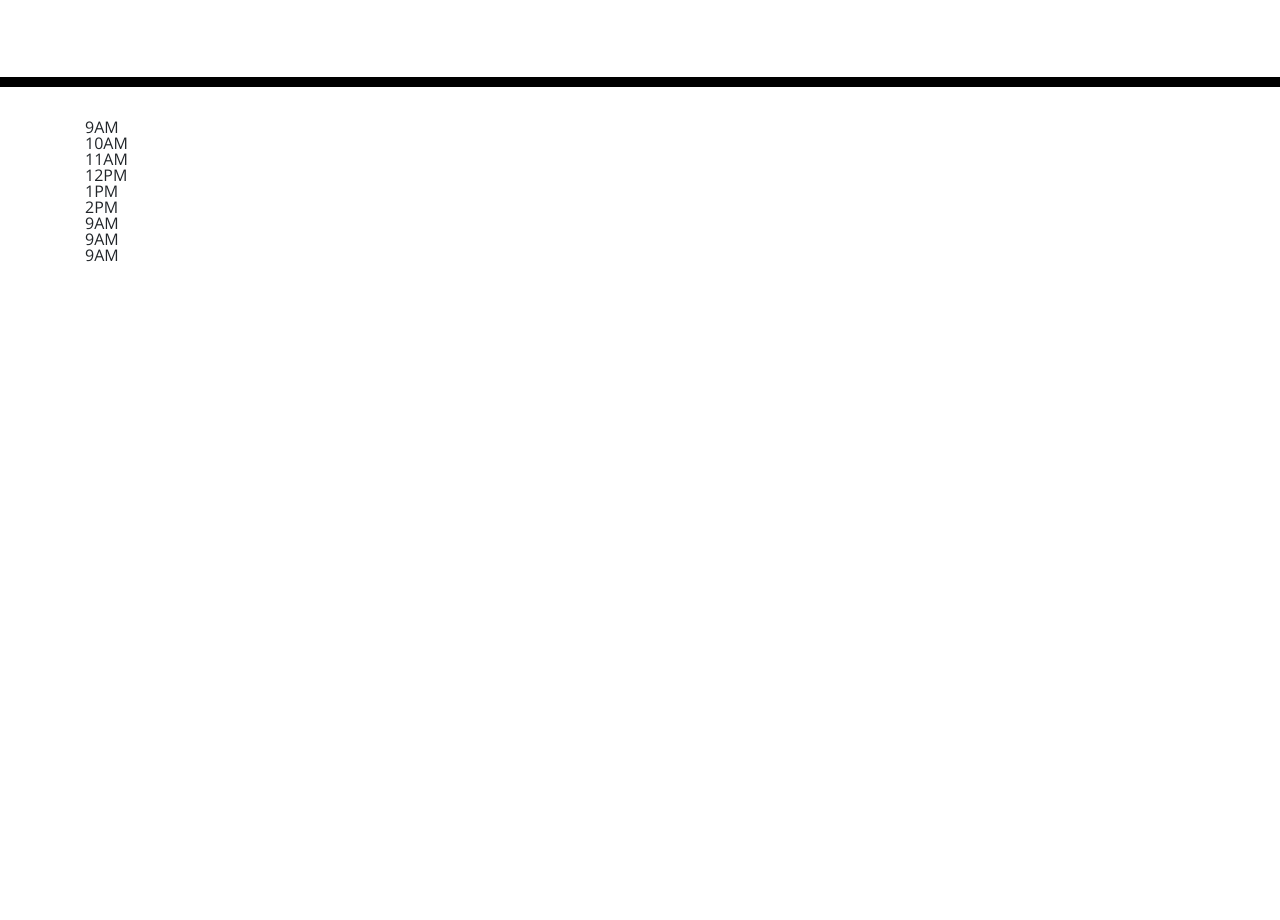
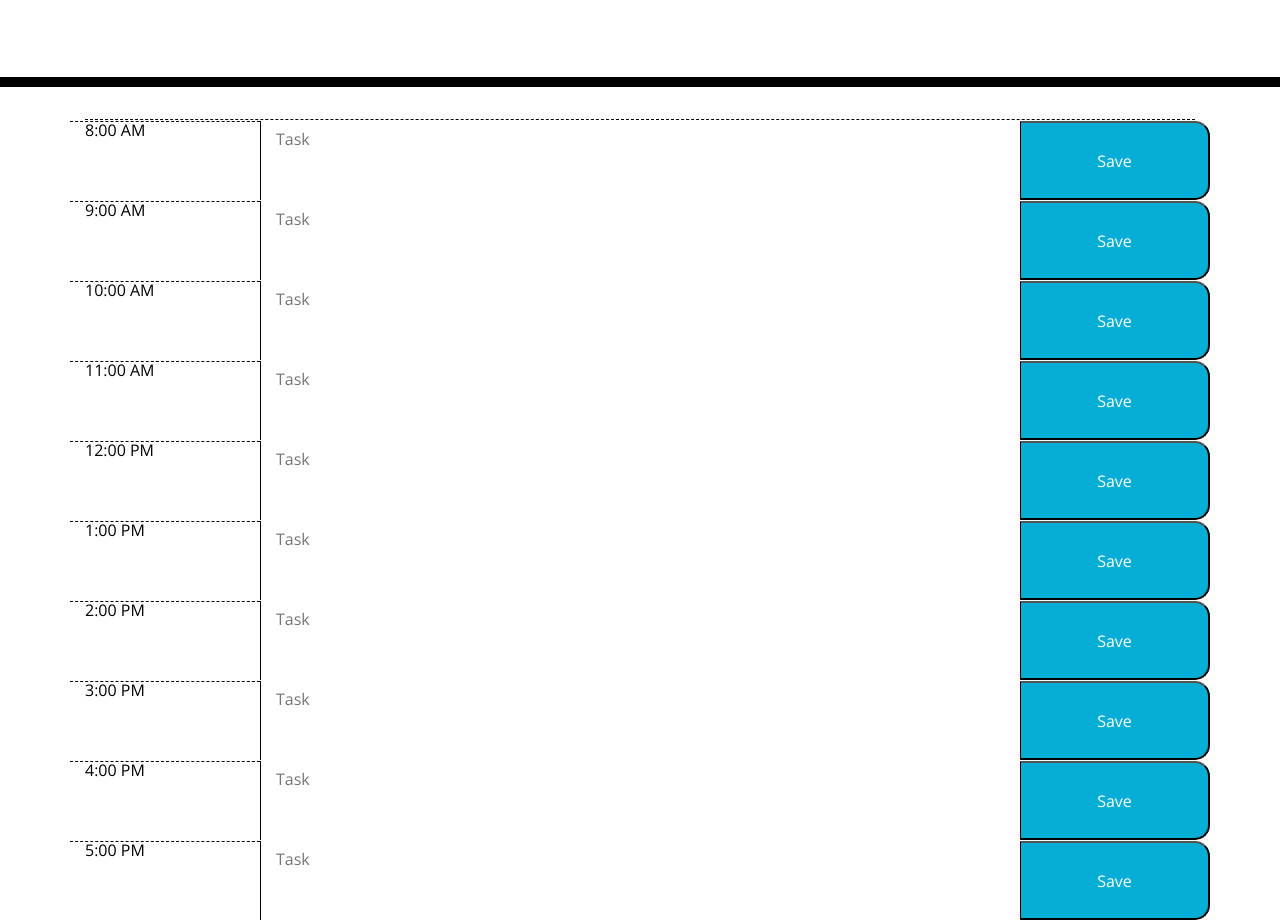
Before and after one commit to Theresa2013/work-day-scheduler, a plain HTML site: page index.html in a window 1280 px wide. Shown: the part 181-1101 px from the top of the page. Before the commit the page ends 800 px from the top, so only its background shows below. Drawn offline with nearby package versions, Linux system fonts and the light colour scheme.

Commit message:
add timeblocks

```diff
--- a/index.html
+++ b/index.html
@@ -1,23 +1,19 @@
 <!DOCTYPE html>
 <html lang="en">
+
 <head>
   <meta charset="UTF-8" />
   <meta name="viewport" content="width=device-width, initial-scale=1.0" />
   <meta http-equiv="X-UA-Compatible" content="ie=edge" />
-    <link
-      rel="stylesheet"
-      href="https://stackpath.bootstrapcdn.com/bootstrap/4.3.1/css/bootstrap.min.css"
-    />
-    <link
-      rel="stylesheet"
-      href="https://use.fontawesome.com/releases/v5.8.1/css/all.css"
-      integrity="sha384-50oBUHEmvpQ+1lW4y57PTFmhCaXp0ML5d60M1M7uH2+nqUivzIebhndOJK28anvf"
-      crossorigin="anonymous"
-    />
-    <link
-      href="https://fonts.googleapis.com/css?family=Open+Sans&display=swap"
-      rel="stylesheet"
-    />
+
+  <!-- Bootstrap -->
+  <link rel="stylesheet" href="https://stackpath.bootstrapcdn.com/bootstrap/4.3.1/css/bootstrap.min.css" />
+  <!-- Fontawesome -->
+  <link rel="stylesheet" href="https://use.fontawesome.com/releases/v5.8.1/css/all.css"
+    integrity="sha384-50oBUHEmvpQ+1lW4y57PTFmhCaXp0ML5d60M1M7uH2+nqUivzIebhndOJK28anvf" crossorigin="anonymous" />
+  <!-- Google Font API -->
+  <link href="https://fonts.googleapis.com/css?family=Open+Sans&display=swap" rel="stylesheet" />
+  <!-- CSS Stylesheet -->
   <link rel="stylesheet" href="./assets/style.css" />
   <title>Work Day Scheduler</title>
 </head>
@@ -30,19 +26,78 @@
   </header>
   <div class="container">
     <!-- Timeblocks go here -->
-      <div>9AM</div>
-      <div>10AM</div>
-      <div>11AM</div>
-      <div>12PM</div>
-      <div>1PM</div>
-      <div>2PM</div>
-      <div>9AM</div>
-      <div>9AM</div>
-      <div>9AM</div>
+    <div class="present"></div>
+    <div class="past"></div>
+    <div class="future"></div>
+    <div class="hour"></div>
 
+    <!-- 8AM -->
+    <div class="row">
+      <div class="col-2 hour">8:00 AM</div>
+      <textarea id="8" class="col-8" placeholder="Task"></textarea>
+      <button class="col-2 saveBtn" onclick="saveText(8)">Save</button>
     </div>
+    <!-- 9AM -->
+    <div class="row">
+      <div class="col-2 hour">9:00 AM</div>
+      <textarea id="9" class="col-8" placeholder="Task"></textarea>
+      <button class="col-2 saveBtn" onclick="saveText(9)">Save</button>
+    </div>
+    <!--10AM-->
+    <div class="row">
+      <div class="col-2 hour">10:00 AM</div>
+      <textarea id="10" class="col-8" placeholder="Task"></textarea>
+      <button class="col-2 saveBtn" onclick="saveText(10)">Save</button>
+    </div>
+    <!--11AM-->
+    <div class="row">
+      <div class="col-2 hour">11:00 AM</div>
+      <textarea id="11" class="col-8" placeholder="Task"></textarea>
+      <button class="col-2 saveBtn" onclick="saveText(11)">Save</button>
+    </div>
+    <!--12PM-->
+    <div class="row">
+      <div class="col-2 hour">12:00 PM</div>
+      <textarea id="12" class="col-8" placeholder="Task"></textarea>
+      <button class="col-2 saveBtn" onclick="saveText(12)">Save</button>
+    </div>
+    <!--1PM-->
+    <div class="row">
+      <div class="col-2 hour">1:00 PM</div>
+      <textarea id="13" class="col-8" placeholder="Task"></textarea>
+      <button class="col-2 saveBtn" onclick="saveText(13)">Save</button>
+    </div>
+    <!--2PM-->
+    <div class="row">
+      <div class="col-2 hour">2:00 PM</div>
+      <textarea id="14" class="col-8" placeholder="Task"></textarea>
+      <button class="col-2 saveBtn" onclick="saveText(14)">Save</button>
+    </div>
+    <!--3PM-->
+    <div class="row">
+      <div class="col-2 hour">3:00 PM</div>
+      <textarea id="15" class="col-8" placeholder="Task"></textarea>
+      <button class="col-2 saveBtn" onclick="saveText(15)">Save</button>
+    </div>
+    <!--4PM-->
+    <div class="row">
+      <div class="col-2 hour">4:00 PM</div>
+      <textarea id="16" class="col-8" placeholder="Task"></textarea>
+      <button class="col-2 saveBtn" onclick="saveText(16)">Save</button>
+    </div>
+    <!--5PM-->
+    <div class="row">
+      <div class="col-2 hour">5:00 PM</div>
+      <textarea id="17" class="col-8" placeholder="Task"></textarea>
+      <button class="col-2 saveBtn" onclick="saveText(17)">Save</button>
+    </div>
+  </div>
+  <!-- Jquery -->
+  <script src="https://code.jquery.com/jquery-3.4.1.min.js"></script>
+  <!-- Moment -->
+  <script src="https://cdnjs.cloudflare.com/ajax/libs/moment.js/2.24.0/moment.min.js"></script>
+  <!-- JavaScript -->
+  <script src="./assets/script.js"></script>
+</body>
 
-    <script src="https://code.jquery.com/jquery-3.4.1.min.js"></script>
-    <script src="https://cdnjs.cloudflare.com/ajax/libs/moment.js/2.24.0/moment.min.js"></script>
-  </body>
 </html>
```
Also changed, not shown: assets/script.js (added). Lines whose indentation alone changed are shown as unchanged.
